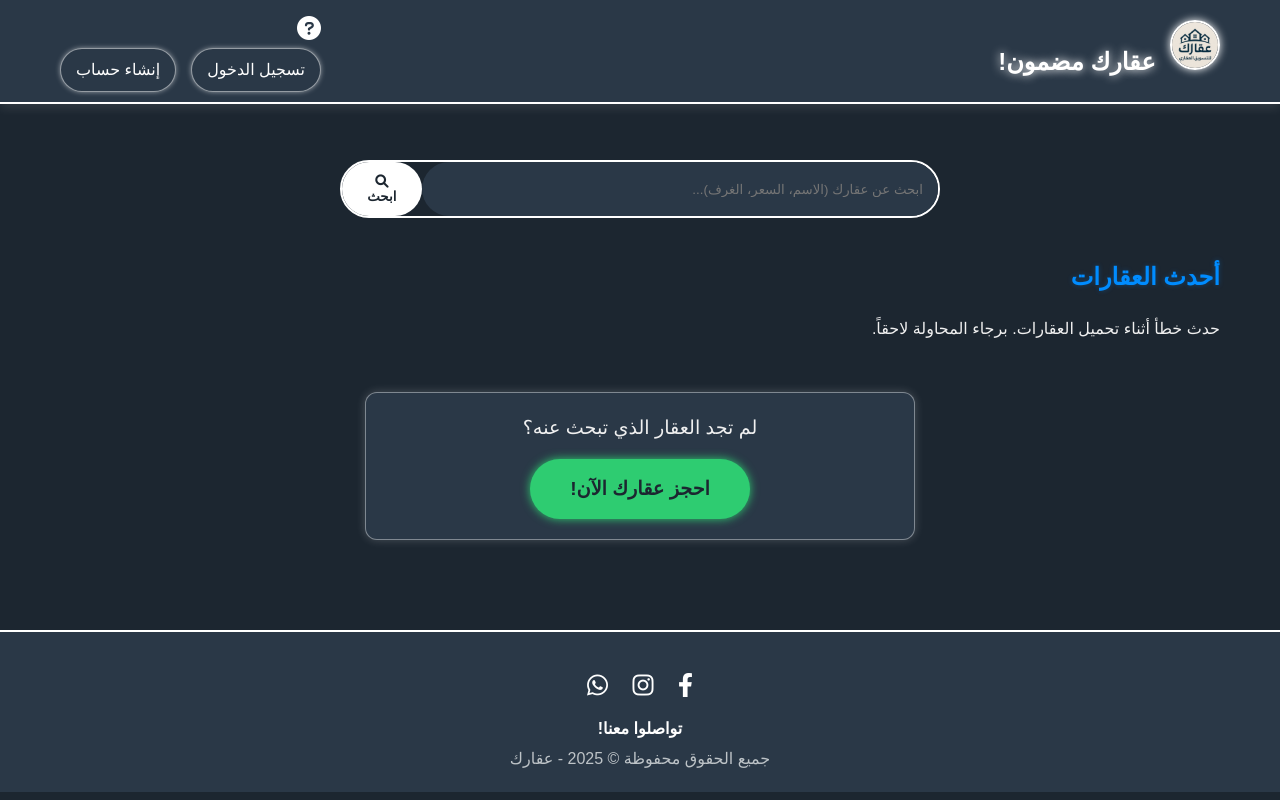
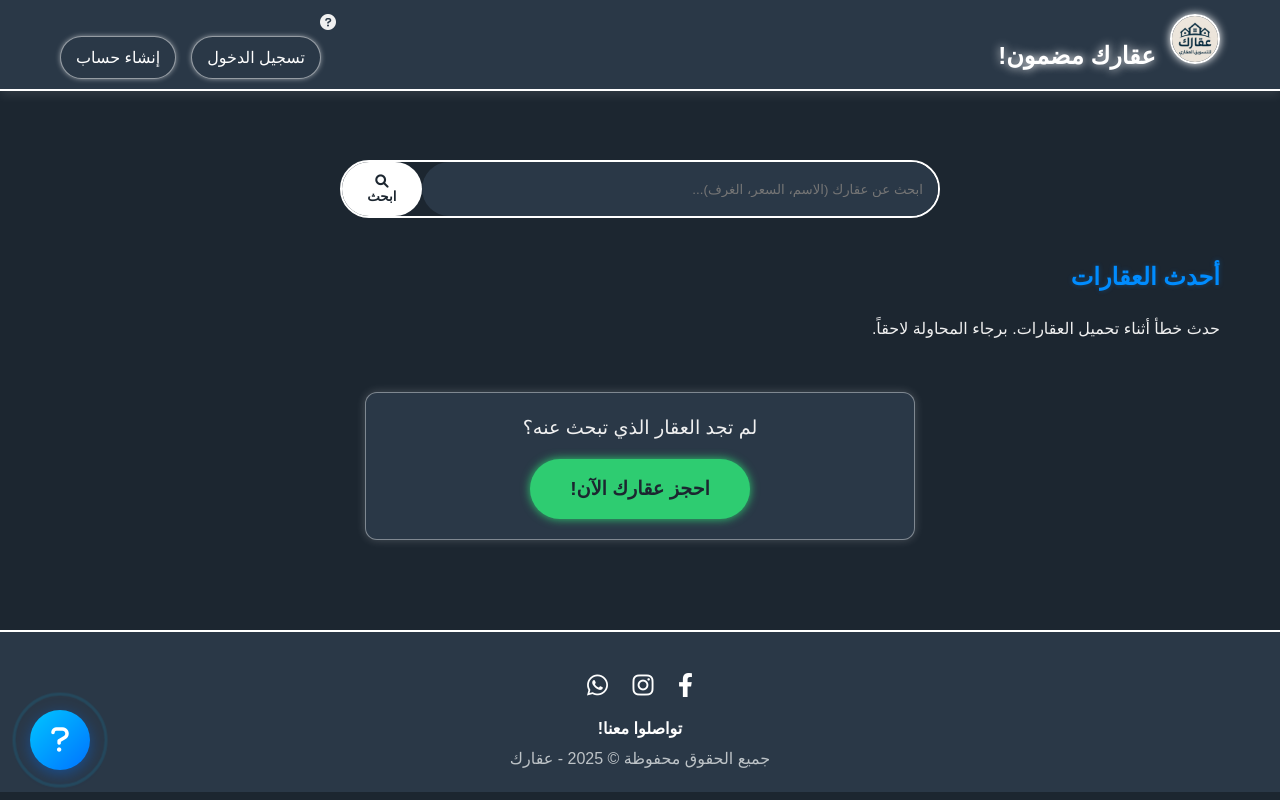
Before and after one commit to theqassim/Aqarak-App, a website: page public/home.html in a window 1280 px wide. Drawn offline with Linux system fonts and the light colour scheme; no server answers.

Commit message:
Fix: add help

```diff
--- a/public/home.html
+++ b/public/home.html
@@ -17,7 +17,6 @@
             </div>
 
             <nav class="main-nav">
-                <a href="#" id="help-btn" class="nav-button help-icon" title="كيف يعمل الموقع؟">
                     <i class="fas fa-question-circle"></i>
                 </a>
             <div id="guest-nav" style="display: none;">
@@ -212,5 +211,8 @@
     <script src="logout.js"></script>
     <script src="search-handler.js"></script>
     <script src="utils.js"></script>
+    <a href="#" id="help-btn" class="floating-help-btn" title="كيف يعمل الموقع؟">
+    <i class="fas fa-question"></i>
+    <span class="ripple"></span> </a>
 </body>
 </html>
--- a/public/styles.css
+++ b/public/styles.css
@@ -820,15 +820,62 @@ a:hover {
 }
 
 /* زر المساعدة في الهيدر */
-.help-icon {
-    font-size: 1.5rem;
-    color: #fff;
-    margin-right: 15px;
-    transition: transform 0.3s;
+/* =========================================
+   تصميم زر المساعدة العائم (Floating Help Button)
+   ========================================= */
+.floating-help-btn {
+    position: fixed; /* تثبيت الزر في الشاشة */
+    bottom: 30px;    /* المسافة من الأسفل */
+    left: 30px;      /* المسافة من اليسار (مناسب للمواقع العربية) */
+    width: 60px;
+    height: 60px;
+    background: linear-gradient(135deg, #00c6ff, #0072ff); /* لون أزرق متدرج */
+    border-radius: 50%; /* شكل دائري */
+    display: flex;
+    justify-content: center;
+    align-items: center;
+    color: white;
+    font-size: 28px;
+    text-decoration: none;
+    box-shadow: 0 4px 15px rgba(0, 114, 255, 0.4); /* ظل مبدئي */
+    z-index: 999; /* لضمان ظهوره فوق كل العناصر */
+    transition: all 0.3s cubic-bezier(0.175, 0.885, 0.32, 1.275); /* حركة ناعمة */
 }
-.help-icon:hover {
-    transform: scale(1.1) rotate(10deg);
-    color: #00c6ff;
+
+/* تأثير عند مرور الماوس */
+.floating-help-btn:hover {
+    transform: scale(1.1) rotate(15deg); /* تكبير ودوران بسيط */
+    box-shadow: 0 0 25px rgba(0, 198, 255, 0.8),
+                0 0 50px rgba(0, 114, 255, 0.4); /* توهج نيون قوي */
+    background: linear-gradient(135deg, #0072ff, #00c6ff); /* عكس الألوان */
+}
+
+/* تأثير النبض (Pulse Animation) لجذب الانتباه */
+.floating-help-btn::after {
+    content: '';
+    position: absolute;
+    width: 100%;
+    height: 100%;
+    border-radius: 50%;
+    border: 2px solid rgba(0, 198, 255, 0.6);
+    animation: pulse-ring 2s infinite;
+    z-index: -1;
+}
+
+@keyframes pulse-ring {
+    0% { transform: scale(1); opacity: 1; }
+    100% { transform: scale(1.6); opacity: 0; }
+}
+
+/* تحسين الظهور في الموبايل */
+@media (max-width: 768px) {
+    .floating-help-btn {
+        width: 50px;
+        height: 50px;
+        font-size: 22px;
+        bottom: 20px;
+        left: 20px;
+    }
 }
 
 /* =========================================
```
